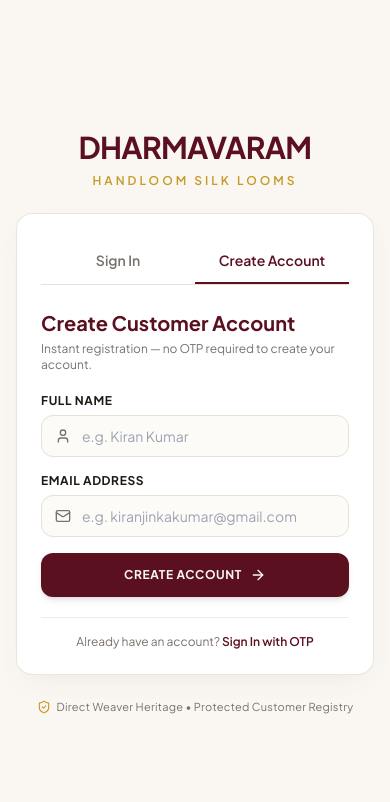
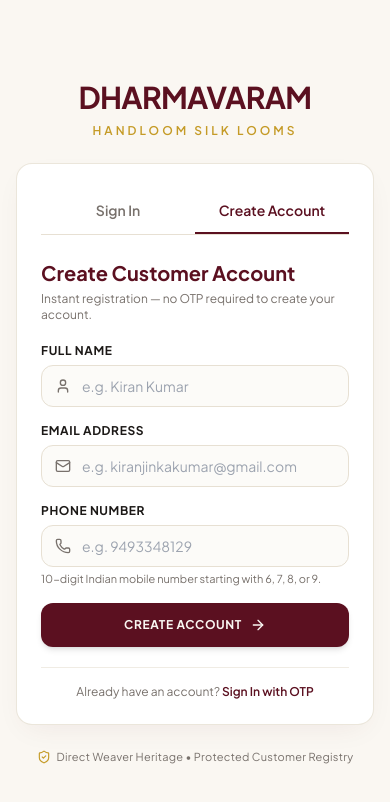
Before and after one commit to KiranJinka45/ssvss, a Next.js app: page /signup in a window 390 px wide. Shown: the top 802 px of the page. Built offline with nearby package versions, Linux system fonts and the light colour scheme; no server answers.

Commit message:
feat(signup): add validated Indian phone number field to zero-OTP create account page

```diff
--- a/app/api/auth/signup/route.ts
+++ b/app/api/auth/signup/route.ts
@@ -1,12 +1,14 @@
 import { NextRequest, NextResponse } from "next/server";
 import { createAppUser, USER_REGISTRY_COOKIE } from "@/lib/userStore";
 import { validateEmailWithTypoCheck } from "@/lib/validation";
+import { validateIndianMobile } from "@/lib/phoneValidation";
 
 export async function POST(req: NextRequest) {
   try {
     const body = await req.json();
     const rawName: string = body.name || "";
     const rawEmail: string = body.email || "";
+    const rawPhone: string = body.phone || "";
 
     const cleanName = rawName.trim();
     if (cleanName.length < 2) {
@@ -24,9 +26,18 @@ export async function POST(req: NextRequest) {
       );
     }
 
+    const phoneCheck = validateIndianMobile(rawPhone);
+    if (!phoneCheck.isValid) {
+      return NextResponse.json(
+        { error: phoneCheck.error || "Please enter a valid 10-digit Indian mobile number." },
+        { status: 400 }
+      );
+    }
+
     const { user, alreadyExists, cookieValue } = await createAppUser(
       cleanName,
-      emailCheck.normalized
+      emailCheck.normalized,
+      phoneCheck.formattedPhone
     );
 
     const response = NextResponse.json({
--- a/app/api/auth/verify-otp/route.ts
+++ b/app/api/auth/verify-otp/route.ts
@@ -88,6 +88,7 @@ export async function POST(req: NextRequest) {
         id: registeredUser?.id || `usr_${Date.now()}`,
         name: registeredUser?.name || fallbackName,
         email: targetEmail,
+        phone: registeredUser?.phone || "",
         role: "customer",
       },
     });
--- a/app/login/page.tsx
+++ b/app/login/page.tsx
@@ -195,6 +195,7 @@ function LoginFormContent() {
       loginWithUser({
         name: data.user?.name || cleanMail.split("@")[0],
         email: data.user?.email || cleanMail,
+        phone: data.user?.phone || "",
         role: data.user?.role || "customer",
       });
 
--- a/app/signup/page.tsx
+++ b/app/signup/page.tsx
@@ -6,6 +6,7 @@ import { useRouter, useSearchParams } from "next/navigation";
 import {
   User,
   Mail,
+  Phone,
   ArrowRight,
   CheckCircle2,
   AlertCircle,
@@ -16,6 +17,7 @@ import {
 import { useAuthStore } from "@/store/useAuthStore";
 import { registerNewUser } from "@/lib/authUsers";
 import { validateEmailWithTypoCheck } from "@/lib/validation";
+import { validateIndianMobile } from "@/lib/phoneValidation";
 
 function SignupFormContent() {
   const router = useRouter();
@@ -24,6 +26,7 @@ function SignupFormContent() {
 
   const [name, setName] = useState("");
   const [email, setEmail] = useState("");
+  const [phone, setPhone] = useState("");
   const [isSubmitting, setIsSubmitting] = useState(false);
   const [errorMessage, setErrorMessage] = useState<string | null>(null);
   const [infoMessage, setInfoMessage] = useState<string | null>(null);
@@ -73,6 +76,12 @@ function SignupFormContent() {
       return;
     }
 
+    const phoneCheck = validateIndianMobile(phone);
+    if (!phoneCheck.isValid) {
+      setErrorMessage(phoneCheck.error || "Please enter a valid 10-digit Indian mobile number.");
+      return;
+    }
+
     setIsSubmitting(true);
     try {
       const res = await fetch("/api/auth/signup", {
@@ -81,6 +90,7 @@ function SignupFormContent() {
         body: JSON.stringify({
           name: cleanName,
           email: emailCheck.normalized,
+          phone: phoneCheck.cleanPhone,
         }),
       });
       const data = await res.json();
@@ -95,7 +105,7 @@ function SignupFormContent() {
       registerNewUser({
         name: cleanName,
         email: emailCheck.normalized,
-        phone: "",
+        phone: phoneCheck.formattedPhone,
         password: "",
       });
 
@@ -180,7 +190,7 @@ function SignupFormContent() {
             </div>
           )}
 
-          {/* 2-Field Registration Form (Zero OTP) */}
+          {/* 3-Field Registration Form: Name, Email, Phone Number (Zero OTP) */}
           <form onSubmit={handleSubmit} className="space-y-4">
             {/* Field 1: Full Name */}
             <div>
@@ -239,6 +249,32 @@ function SignupFormContent() {
               )}
             </div>
 
+            {/* Field 3: Phone Number */}
+            <div>
+              <label className="block text-xs font-bold uppercase tracking-wider text-loom-charcoal mb-1.5">
+                Phone Number
+              </label>
+              <div className="relative">
+                <Phone className="w-4 h-4 text-loom-stone absolute left-3.5 top-1/2 -translate-y-1/2" />
+                <input
+                  type="tel"
+                  required
+                  inputMode="numeric"
+                  maxLength={14}
+                  value={phone}
+                  onChange={(e) => {
+                    setPhone(e.target.value.replace(/[^\d+\s-]/g, ""));
+                    setErrorMessage(null);
+                  }}
+                  placeholder="e.g. 9493348129"
+                  className="w-full pl-10 pr-4 py-2.5 rounded-xl border border-loom-border bg-[#FAF7F2]/50 text-sm focus:outline-none focus:ring-2 focus:ring-[#5B1020]"
+                />
+              </div>
+              <p className="text-[11px] text-loom-stone mt-1">
+                10-digit Indian mobile number starting with 6, 7, 8, or 9.
+              </p>
+            </div>
+
             <button
               type="submit"
               disabled={isSubmitting}
```
Also changed, not shown: lib/userStore.ts (+8 -2 lines).
